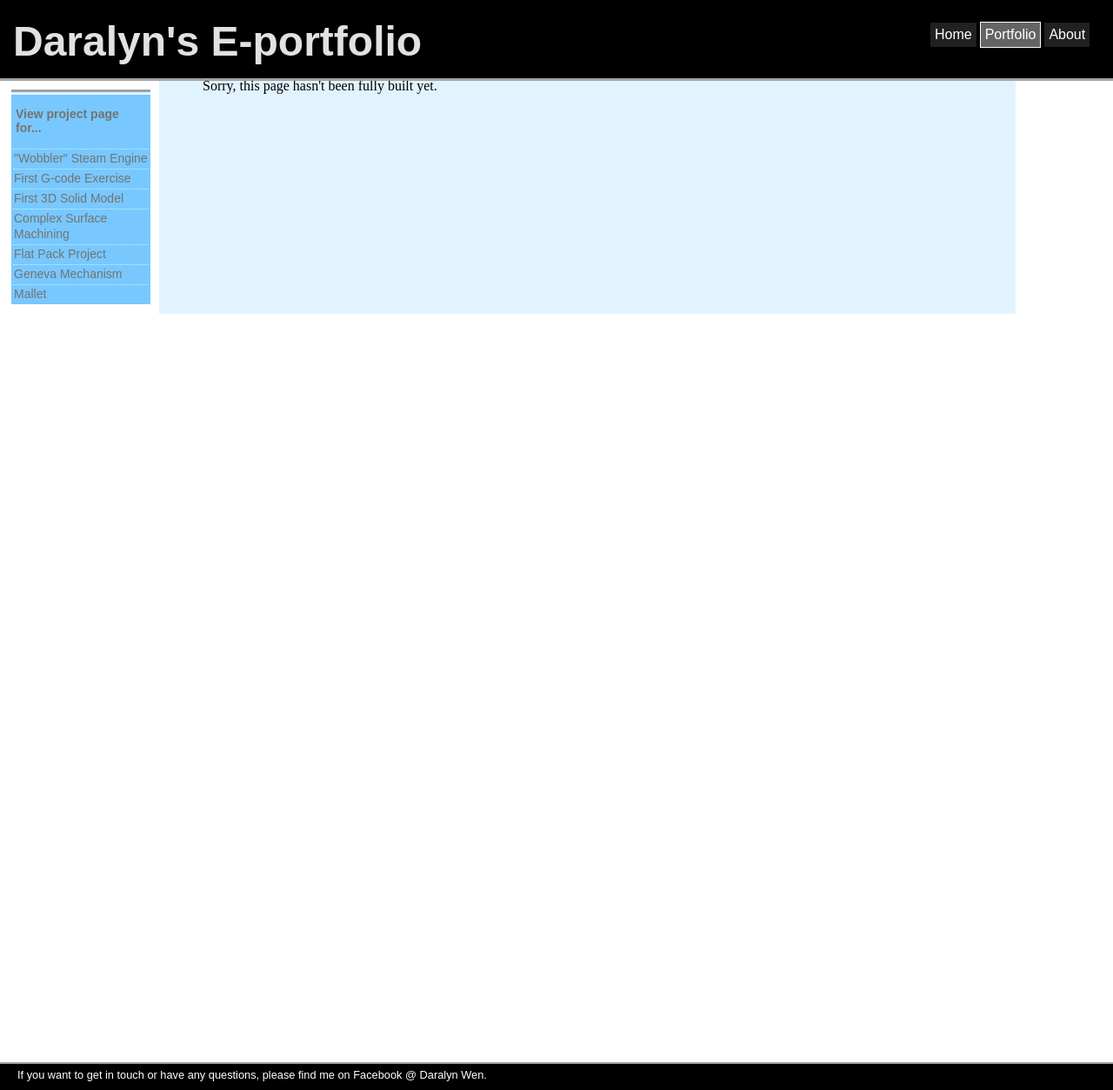
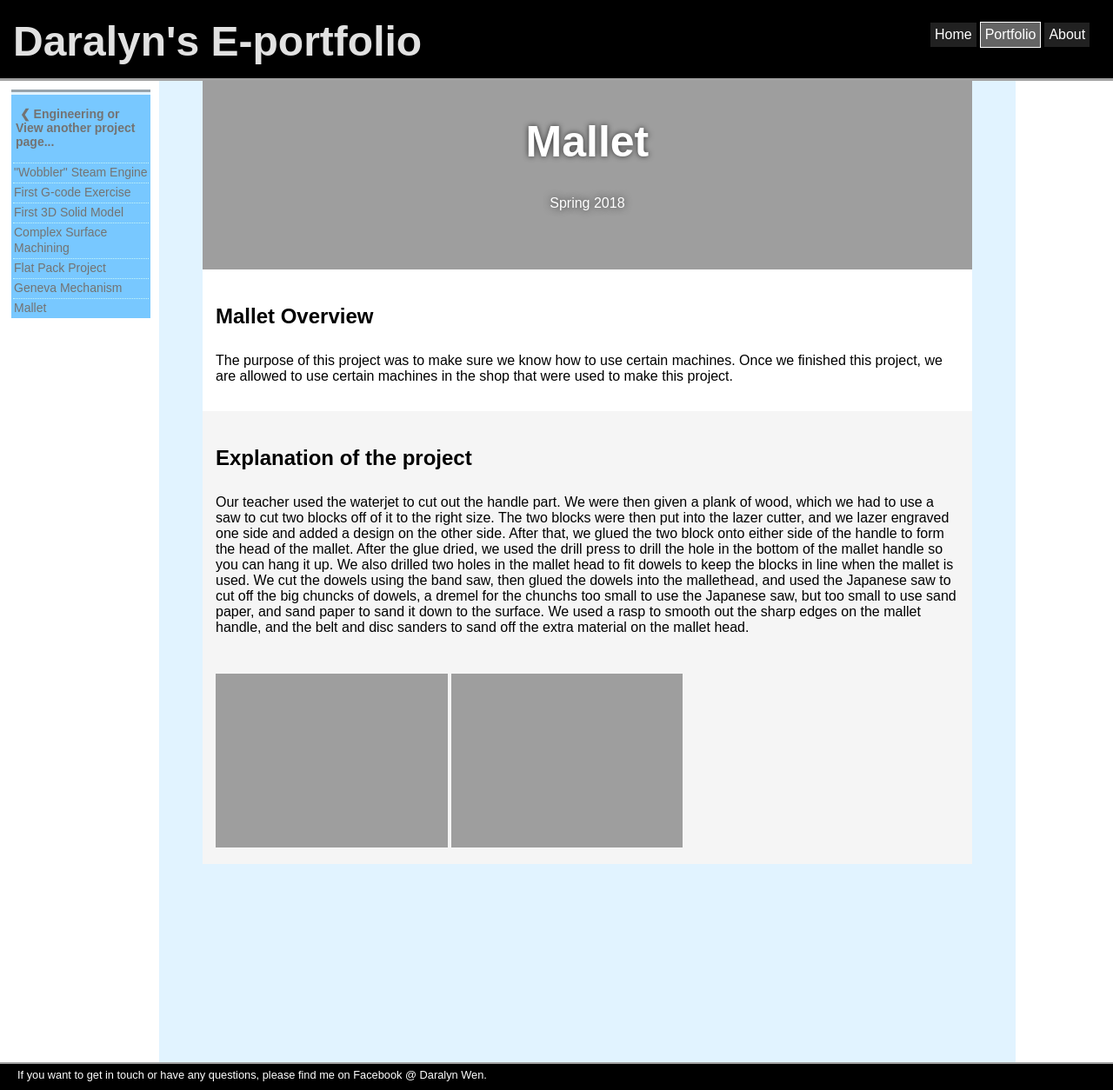
Before and after one commit to daralyn/daralyn.github.io, a Jekyll site: the page built from portfolio/engineering/mallet.html, in a window 1280 px wide and 1254 px high. Shown: the whole window at 87% size. Built offline with Jekyll 4.4.1, drawn with Linux system fonts in a browser that asks for light colours.

Commit message:
Update mallet.html

```diff
--- a/portfolio/engineering/mallet.html
+++ b/portfolio/engineering/mallet.html
@@ -3,7 +3,7 @@ layout: portfolio
 title: Daralyn's Engineering Portfolio - Mallet
 ---
 <div class="sidebar">
-	<h3 class="sidelinkbig"> View project page for...</h3>
+	<h3 class="sidelinkbig"> <a class="sidebarheadlink" href="https://daralyn.github.io/portfolio/engineering/"> ❮ Engineering </a> or View another project page...</h3>
 		<table>
 			<tbody>
 				<tr class="sidelist">
@@ -30,5 +30,27 @@ title: Daralyn's Engineering Portfolio - Mallet
 			</tbody>
 		</table>
 </div> <!-- sidebar-->
+<div class="projecthead" id="mallethead">
+	<h1 class="projectheadtext">Mallet</h1>
+	<p class="projectheaddate"> Spring 2018</p>
+</div> <!-- end of head-->
 
-Sorry, this page hasn't been fully built yet.
+<div class="sectionodd">
+	<h2>Mallet Overview</h2>
+		<p>The purpose of this project was to make sure we know how to use certain machines. Once we finished this project, we are allowed to use certain machines in the shop that were used to make this project.</p>
+</div>
+
+<div class="sectioneven">
+	<h2>Explanation of the project</h2>
+		<p>Our teacher used the waterjet to cut out the handle part. We were then given a plank of wood, which we had to use a saw to cut two blocks off of it to the right size. The two blocks were then put into the lazer cutter, and we lazer engraved one side and added a design on the other side. After that, we glued the two block onto either side of the handle to form the head of the mallet. After the glue dried, we used the drill press to drill the hole in the bottom of the mallet handle so you can hang it up. We also drilled two holes in the mallet head to fit dowels to keep the blocks in line when the mallet is used. We cut the dowels using the band saw, then glued the dowels into the mallethead, and used the Japanese saw to cut off the big chuncks of dowels, a dremel for the chunchs too small to use the Japanese saw, but too small to use sand paper, and sand paper to sand it down to the surface. We used a rasp to smooth out the sharp edges on the mallet handle, and the belt and disc sanders to sand off the extra material on the mallet head.</p>
+		<br>
+	<img  style="height: 200px; margin: 10px 0px 0px 0px;" src="https://daralyn.github.io/photos/engineering/mallet_pic1.jpg" alt="Photo of...">
+	<img  style="height: 200px; margin: 10px 0px 0px 0px;" src="https://daralyn.github.io/photos/engineering/mallet_pic2.png" alt="Photo of...">
+</div>
+
+<style>
+	#mallethead{
+		background-image: url("https://daralyn.github.io/photos/engineering/mallet_head.png");
+	}
+
+</style>
```
